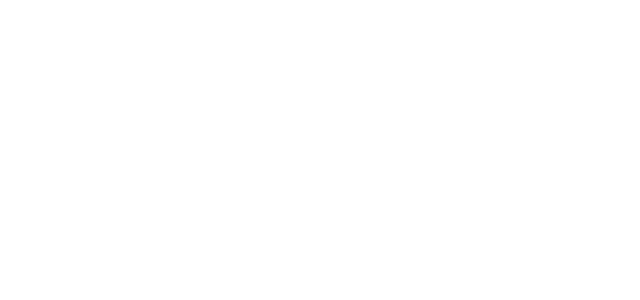
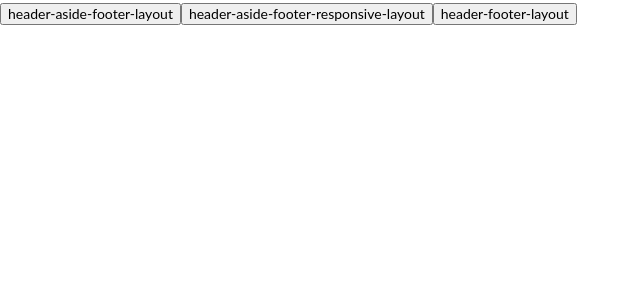
Before and after one commit to Tsuki/Mikaton, an Angular app: page / in a window 1280 px wide. Shown: the top 300 px of the page, without its empty margins (0-640 px from the left). Built offline with nearby package versions, Linux system fonts and the light colour scheme.

Commit message:
Add index routing

```diff
--- a/src/app/app.component.html
+++ b/src/app/app.component.html
@@ -1,2 +1,7 @@
 <!--The content below is only a placeholder and can be replaced.-->
+<div *ngIf="display">
+  <button [routerLink]="'header-aside-footer-layout'">header-aside-footer-layout</button>
+  <button [routerLink]="'header-aside-footer-responsive-layout'">header-aside-footer-responsive-layout</button>
+  <button [routerLink]="'header-footer-layout'">header-footer-layout</button>
+</div>
 <router-outlet></router-outlet>
--- a/src/app/app.component.ts
+++ b/src/app/app.component.ts
@@ -1,10 +1,23 @@
-import { Component } from '@angular/core';
+import {Component, OnInit} from '@angular/core';
+import {NavigationEnd, Router} from '@angular/router';
+import {Location} from '@angular/common';
 
 @Component({
   selector: 'app-root',
   templateUrl: './app.component.html',
   styleUrls: ['./app.component.scss']
 })
-export class AppComponent {
-  title = 'app';
+export class AppComponent implements OnInit {
+  display = false;
+
+  constructor(private router: Router, private location: Location) {
+  }
+
+  ngOnInit(): void {
+    this.router.events.subscribe((next) => {
+      if (next instanceof NavigationEnd) {
+        this.display = next.url === '/';
+      }
+    });
+  }
 }
```
